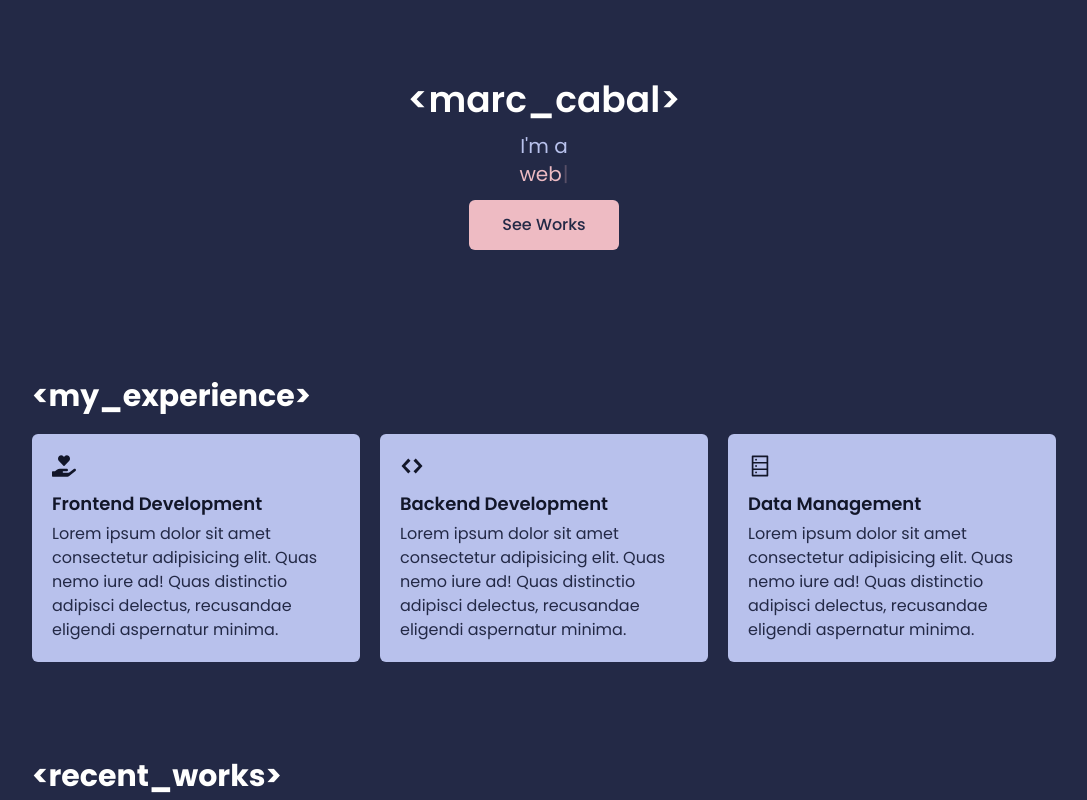
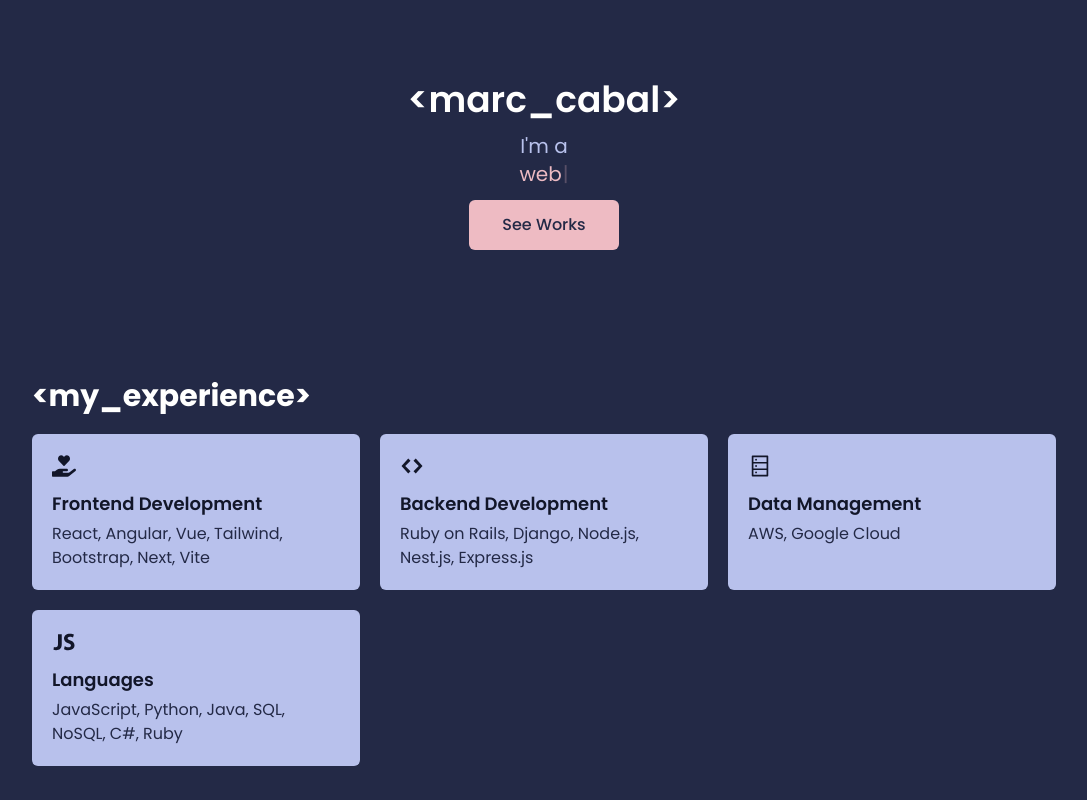
Before and after one commit to MCabal77/portfolio, a React (Vite) app: page / in a window 1280 px wide. Shown: the top 800 px of the page, without its empty margins (96-1183 px from the left). Built offline with nearby package versions, Linux system fonts and the light colour scheme.

Commit message:
Update experiences section

```diff
--- a/src/components/ExperienceItem.jsx
+++ b/src/components/ExperienceItem.jsx
@@ -2,12 +2,12 @@ import React from 'react'
 
 function ExperienceItem({title, icon, description}) {
   return (
-    <div className=' bg-MAIN_COLOR hover:bg-MAIN_COLOR_DARKER hover:-translate-y-2 transition transform p-5 rounded-md'>
+    <div className=' bg-MAIN_COLOR hover:bg-MAIN_COLOR_DARKER hover:-translate-y-2 transition transform p-5 rounded-md flex flex-col flex-wrap'>
       <div className='text-STROKE_COLOR w-6 h-6 mb-3'>
         {icon}
       </div>
       <h1 className='font-semibold text-lg text-STROKE_COLOR mb-1'>{title}</h1>
-      <p className='text-md text-BG_COLOR '>{description}</p>
+      <p className='text-md text-BG_COLOR  flex-'>{description}</p>
     </div>
   )
 }
--- a/src/data/experiences.jsx
+++ b/src/data/experiences.jsx
@@ -1,21 +1,27 @@
 import {GoCode} from 'react-icons/go'
 import {FaHandHoldingHeart} from 'react-icons/fa'
 import {AiOutlineDatabase} from 'react-icons/ai'
+import {IoLogoJavascript} from 'react-icons/io'
 
 export default [
   {
     title: 'Frontend Development',
-    description: 'Lorem ipsum dolor sit amet consectetur adipisicing elit. Quas nemo iure ad! Quas distinctio adipisci delectus, recusandae eligendi aspernatur minima.',
+    description: 'React, Angular, Vue, Tailwind, Bootstrap, Next, Vite',
     icon: <FaHandHoldingHeart className='w-full h-full'/>,
   },
   {
     title: 'Backend Development',
-    description: 'Lorem ipsum dolor sit amet consectetur adipisicing elit. Quas nemo iure ad! Quas distinctio adipisci delectus, recusandae eligendi aspernatur minima.',
+    description: 'Ruby on Rails, Django, Node.js, Nest.js, Express.js',
     icon: <GoCode className='w-full h-full'/>,
   },
   {
     title: 'Data Management',
-    description: 'Lorem ipsum dolor sit amet consectetur adipisicing elit. Quas nemo iure ad! Quas distinctio adipisci delectus, recusandae eligendi aspernatur minima.',
+    description: 'AWS, Google Cloud ',
     icon: <AiOutlineDatabase className='w-full h-full'/>,
+  },
+  {
+    title: 'Languages',
+    description: 'JavaScript, Python, Java, SQL, NoSQL, C#, Ruby',
+    icon: <IoLogoJavascript className='w-full h-full'/>,
   }
 ]
```
